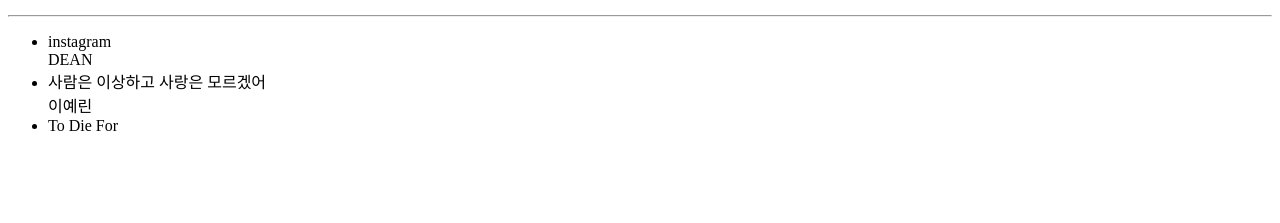
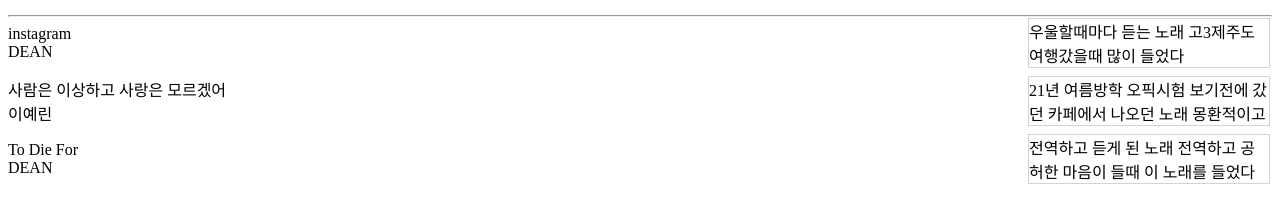
Before and after one commit to GyyymShark/mudi, a plain HTML site: page html/calm.html in a window 1280 px wide. Shown: the part 49-272 px from the top of the page. Drawn offline with Linux system fonts and the light colour scheme.

Commit message:
diary기능 추가

```diff
--- /dev/null
+++ b/css/subpage.css
@@ -0,0 +1,13 @@
+span{
+    width : 15em;
+    height : 3em;
+    border : 1px solid lightgray;
+    position:fixed;
+    right:10px;
+    overflow:scroll;
+}
+
+.genre{
+    display:flex;
+    align-items:center;
+}
--- a/html/calm.html
+++ b/html/calm.html
@@ -7,21 +7,39 @@
     <title>잔잔한 노래</title>
     <style>
     span{
-        display : block;
-        /*width : 100px;
-        height : 60px;*/
+        width : 15em;
+        height : 3em;
+        border : 1px solid lightgray;
+        position:fixed;
+        right:10px;
+        overflow:scroll;
+    }
+
+    .genre{
+        display:flex;
+        align-items:center;
     }
     </style>
+</head>
 
-</head>
+
 <body>
     <h3>잔잔한 노래</h3>
     <hr>
-    <ul>
-        <li><span>instagram</span><span>DEAN</span></li>
-        <li>사람은 이상하고 사랑은 모르겠어<br>이예린</li>
-        <li>To Die For</li>
-    </ul>
+        <div class="genre">instagram<br>DEAN
+            <span class="diary"> 우울할때마다 듣는 노래 고3제주도 여행갔을때 많이 들었다</span>
+        </div>
+       <p></p>
+       <div class="genre">사람은 이상하고 사랑은 모르겠어<br>이예린
+            <span class="diary"> 21년 여름방학 오픽시험 보기전에 갔던 카페에서 나오던 노래 몽환적이고 잔잔한게 내 취향이다</span>
+       </div>
+       <p></p>
+
+       <div class="genre">To Die For<br>DEAN
+            <span class="diary"> 전역하고 듣게 된 노래 전역하고 공허한 마음이 들때 이 노래를 들었다 너무 감성적인노래다</span>
+       </div>
+
+
 
 </body>
 </html>
```
Also changed, not shown: chap05.html (deleted, +0 -19 lines).
